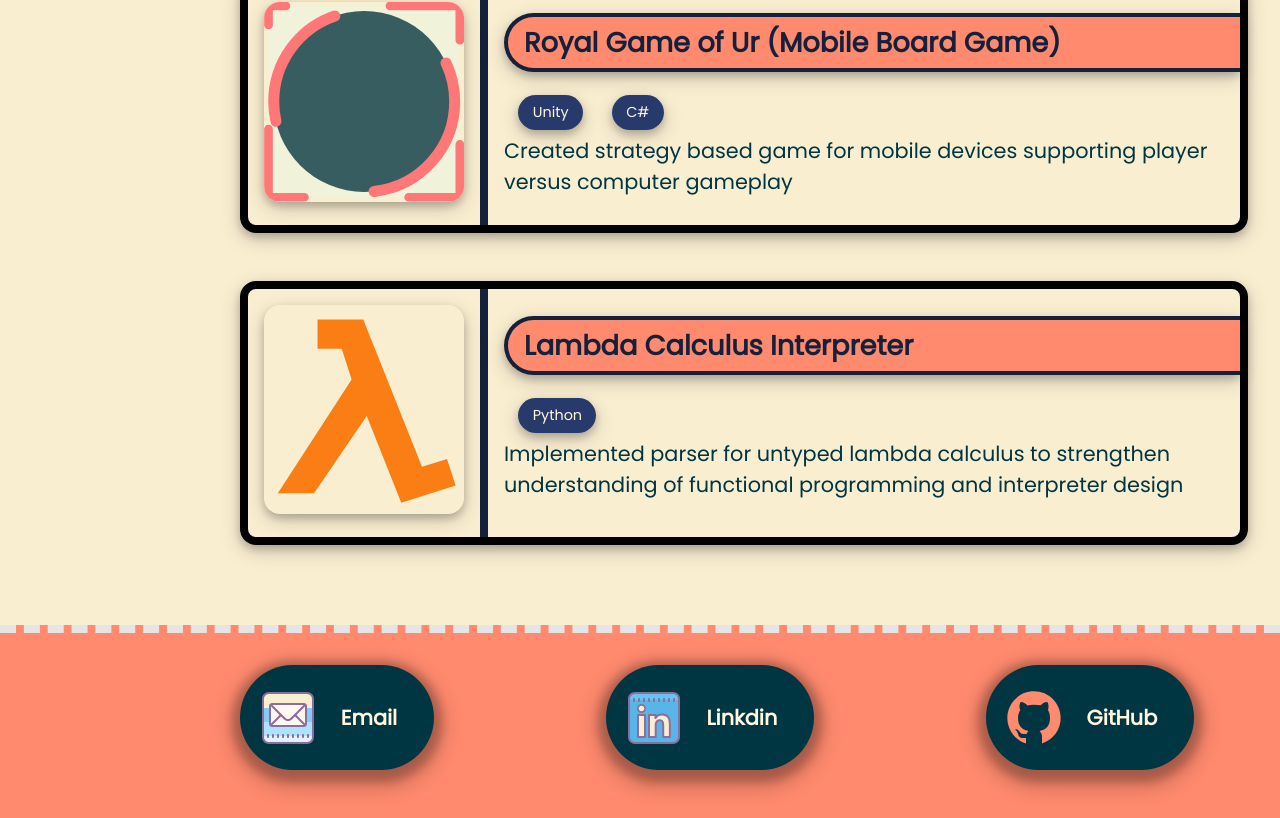
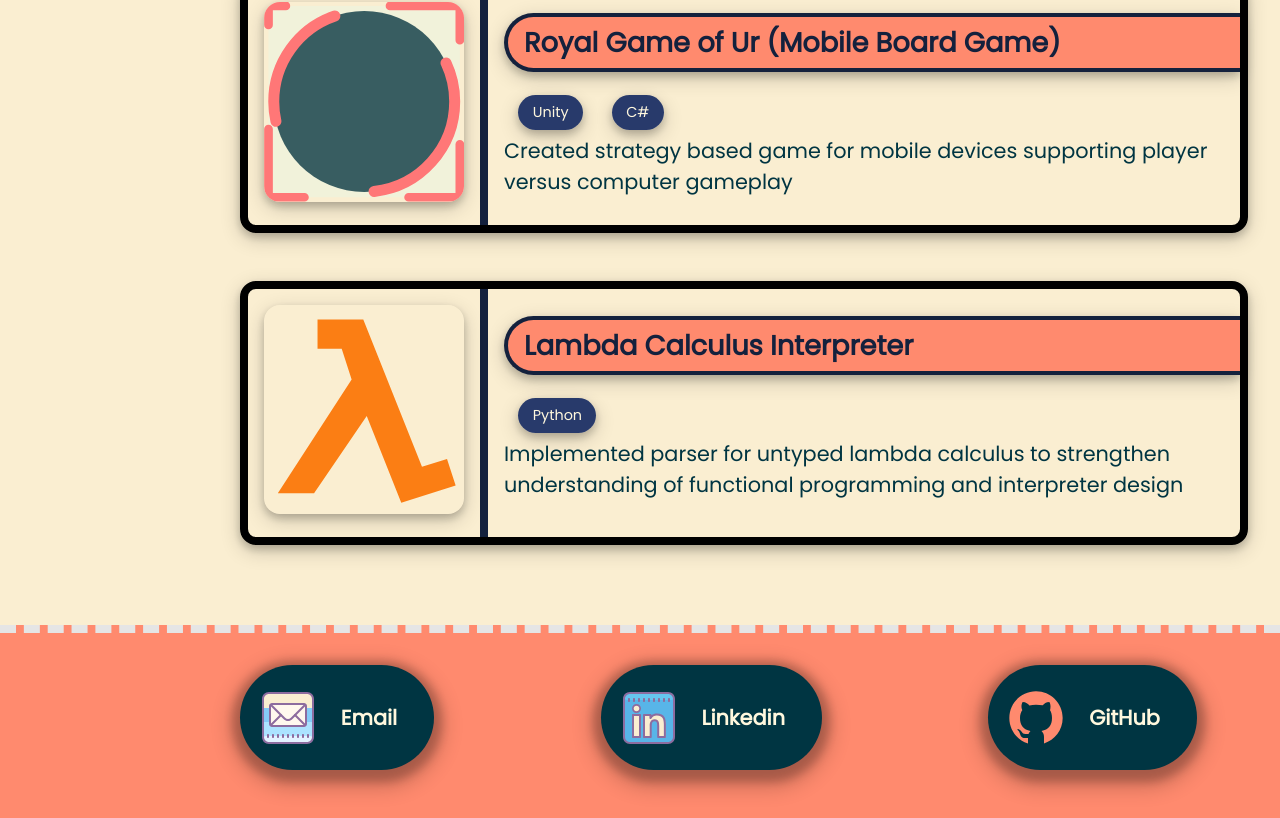
Before and after one commit to Vsparikh/Vsparikh.github.io, a React (Create React App) app: page / in a window 1280 px wide. Shown: the part 3290-4108 px from the top of the page. Built offline with nearby package versions, Linux system fonts and the light colour scheme.

Commit message:
fix a typo

```diff
--- a/src/App.js
+++ b/src/App.js
@@ -40,7 +40,7 @@ function App() {
         <ContactEntry
           icon={linkdinLogo}
           link="https://www.linkedin.com/in/Vsparikh"
-          text="Linkdin"
+          text="Linkedin"
         ></ContactEntry>
         <ContactEntry
           icon={githubLogo}
```
